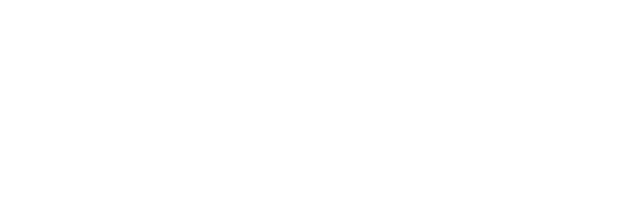
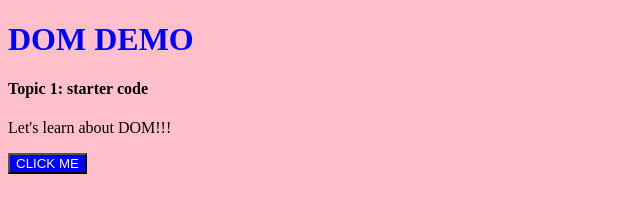
Before and after one commit to anubhav-gupta-software/web_dev_basics, a plain HTML site: page DOM and events/index.html in a window 1280 px wide. Shown: the whole page, without its empty margins (0-640 px from the left). Drawn offline with Linux system fonts and the light colour scheme.

Commit message:
DOM BASICS

```diff
--- a/DOM and events/index.css
+++ b/DOM and events/index.css
@@ -0,0 +1,10 @@
+h1 {
+    color:blue;
+}
+body {
+    background-color:pink;
+}
+button {
+    background-color:blue;
+    color:white;
+}
--- a/DOM and events/index.html
+++ b/DOM and events/index.html
@@ -7,7 +7,10 @@
     <link rel="stylesheet" href="index.css">
 </head>
 <body>
-
+    <h1>DOM DEMO</h1>
+    <h4>Topic 1: starter code</h4>
+    <p>Let's learn about DOM!!!</p>
+    <button>CLICK ME</button>
 </body>
 <script src="index.js"></script>
 </html>
--- a/DOM and events/index.js
+++ b/DOM and events/index.js
@@ -0,0 +1,31 @@
+// whenever we create an alert or promt, it temporarily pauses the execution and waits... for Ok or input
+
+
+// To ensure that the JavaScript runs after the entire document
+//is fully loaded, you can wrap your script inside
+//an event listener for the DOMContentLoaded event. This event fires when the initial
+//HTML document has been completely loaded and parsed, without waiting for stylesheets, images, and subframes to finish loading.
+
+
+// document.addEventListener("DOMContentLoaded", function() {
+//     alert('The document is fully loaded');
+//     // Your other JavaScript code here
+// });
+
+
+alert("Hello Bro") ;
+
+// window object represents the open window in a browser, it is not javascript's but browser's object. its a global object with a lot of methods
+//automatically created by the broswer
+// console.log and alert are also part of window object
+window.alert("hello again");
+
+//document is a sub-object of window. it has all the html things
+//all the elements of html gets converted into an object in js called document.
+/*
+window->document->html->...
+*/
+
+// console.dir -> shows methods and properties of the document object or any other speical objects
+
+//when a webpage is loaded, the browswer creates a DOM of the page, window->document->html, everything is a node there, child nodes under each
```
